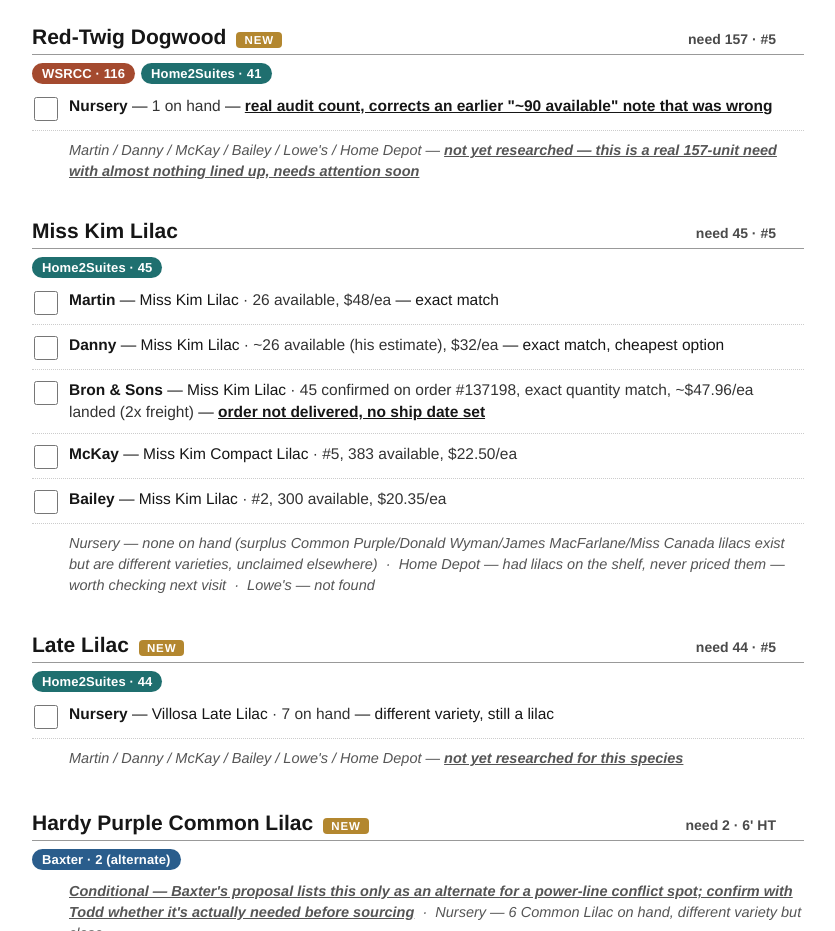
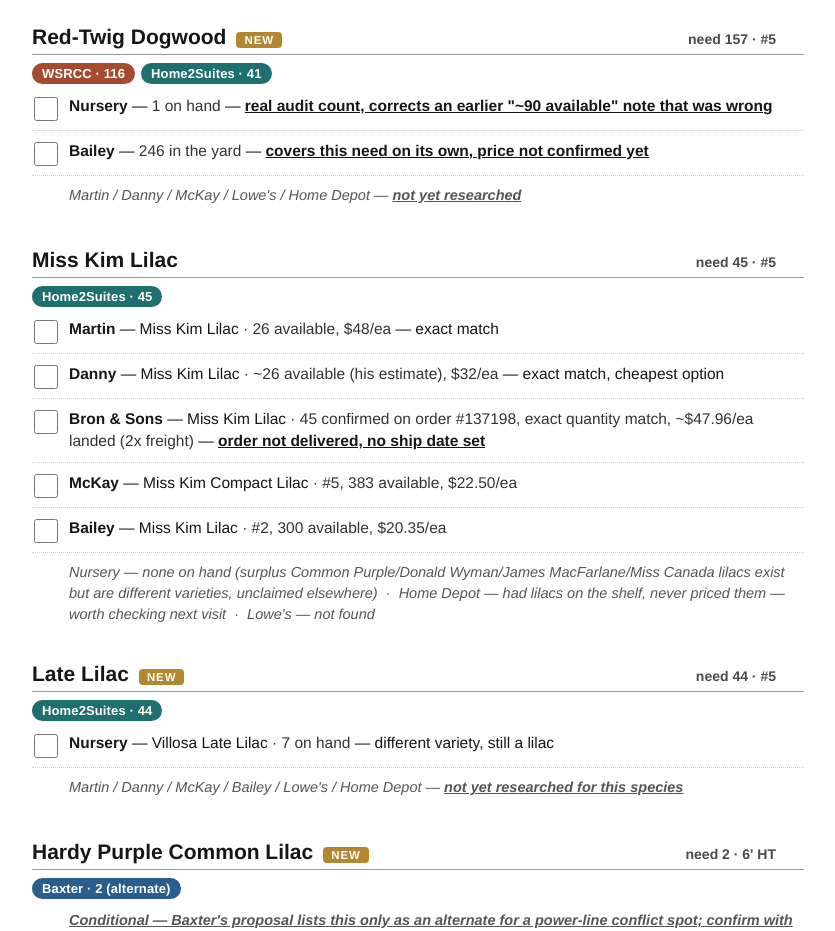
Before and after one commit to titanalaska/Wolf-Checklist, a plain HTML site: page index.html in a window 1280 px wide. Shown: the part 6920-7851 px from the top of the page, without its empty margins (222-1057 px from the left). Drawn offline with Linux system fonts and the light colour scheme.

Commit message:
Add Bailey's 246-unit Red-Twig Dogwood stock

```diff
--- a/index.html
+++ b/index.html
@@ -324,7 +324,8 @@
     <div class="species-head"><span class="species-name">Red-Twig Dogwood</span><span class="species-tag">new</span><span class="species-need">need 157 · #5</span></div>
     <div class="jobs"><span class="job-chip job-wsrcc">WSRCC · 116</span><span class="job-chip job-h2s">Home2Suites · 41</span></div>
     <div class="opt" data-src="Nursery" data-qty="1" data-price="0"><input type="checkbox"><div class="txt"><span class="src">Nursery</span> — <span class="px">1 on hand</span> — <span class="warn">real audit count, corrects an earlier "~90 available" note that was wrong</span></div></div>
-    <div class="opt dim"><input type="checkbox" disabled><div class="txt">Martin / Danny / McKay / Bailey / Lowe's / Home Depot — <span class="warn">not yet researched — this is a real 157-unit need with almost nothing lined up, needs attention soon</span></div></div>
+    <div class="opt" data-src="Bailey" data-qty="246"><input type="checkbox"><div class="txt"><span class="src">Bailey</span> — <span class="px">246 in the yard</span> — <span class="warn">covers this need on its own, price not confirmed yet</span></div></div>
+    <div class="opt dim"><input type="checkbox" disabled><div class="txt">Martin / Danny / McKay / Lowe's / Home Depot — <span class="warn">not yet researched</span></div></div>
   </div>
 
   <div class="species" data-need="45">
```
